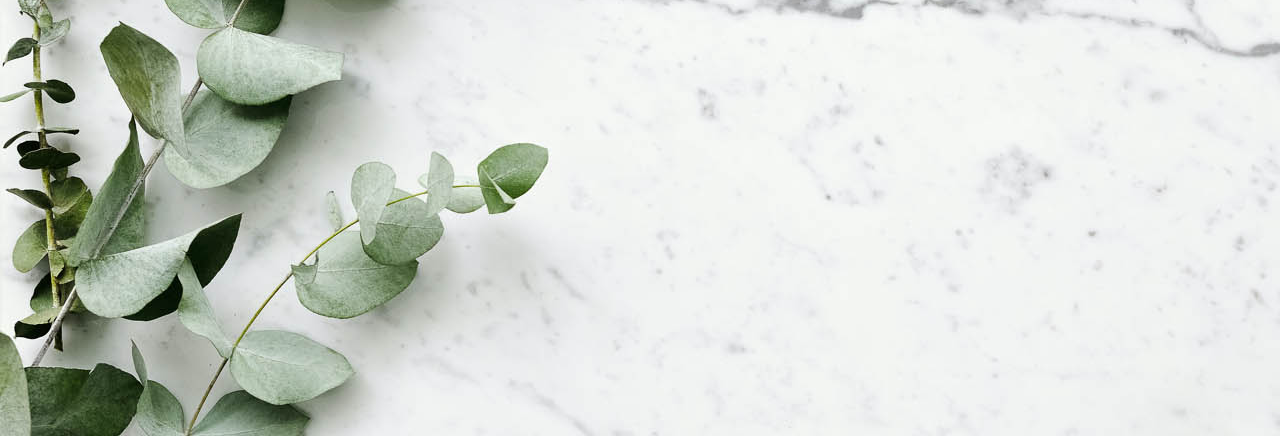
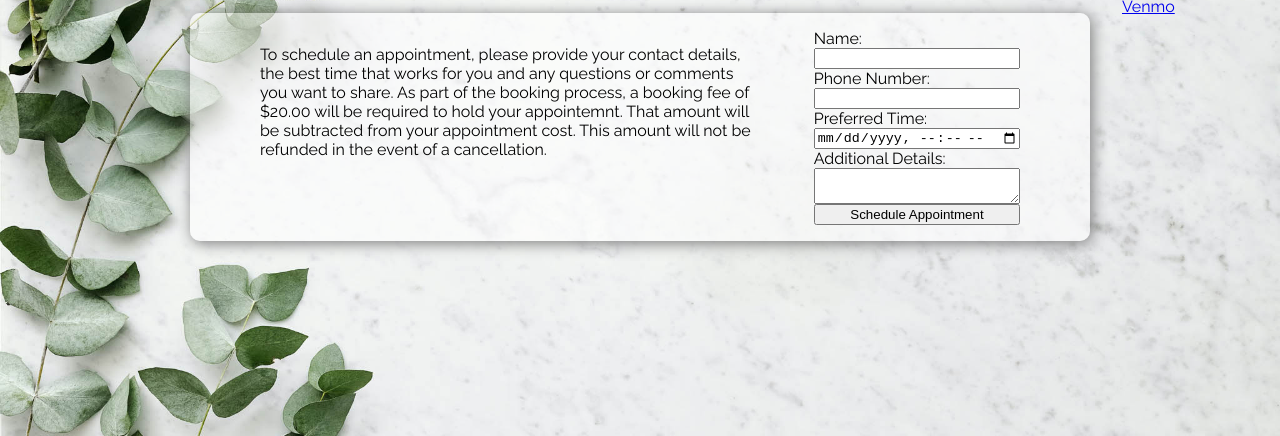
Before and after one commit to this-is-matt/NailLadyBritt, a plain HTML site: page NLScheduling.html in a window 1280 px wide. Shown: the part 364-800 px from the top of the page. Drawn offline with Linux system fonts and the light colour scheme.

Commit message:
update Scheduling

```diff
--- a/NLScheduling.html
+++ b/NLScheduling.html
@@ -23,8 +23,8 @@
         <div id="socialBanner">
             <a href="https://www.instagram.com/_the_nail_lady/" target="blank"><img src="images/Insta Glyph.png"
                     alt="test"></a>
-            <a href="https://www.facebook.com/Nail-Lady-Britt-101986902263090" target="blank"><img src="images/facebook.png"
-                    alt="test"></a>
+            <a href="https://www.facebook.com/Nail-Lady-Britt-101986902263090" target="blank"><img
+                    src="images/facebook.png" alt="test"></a>
         </div>
     </header>
     <main id="galleryGrid">
@@ -33,6 +33,18 @@
             <h1>Lady</h1>
             <h1>Britt</h1>
         </div>
+        <section class="sContainer">
+            <p class="inst">To schedule an appointment, please provide your contact details, the best time that works for you and any questions or comments you want to share. As part of the booking process, a booking fee of $20.00 will be required to hold your appointemnt. That amount will be subtracted from your appointment cost. This amount will not be refunded in the event of a cancellation.</p>
+
+            <form method="get" action="thanks.html" class="schedule">
+                <label for="name">Name: </label> <input id="name" name="name" type="text" required />
+                <label for="phone">Phone Number: </label> <input id="phone" name="phone" type="tel" required />
+                <label for="time">Preferred Time: </label> <input id="time" name="time" type="datetime-local" required />
+                <label for="details">Additional Details: </label> <textarea id="details" name="details"></textarea>
+                <button type="submit">Schedule Appointment</button>
+            </form>
+        </section>
+        <a href="https://venmo.com/?txn=pay&audience=public&recipients=nailladybritt&amount=20&note=Appointment%20Deposit">Venmo</a>
 
 
 </body>
--- a/css/index.css
+++ b/css/index.css
@@ -12,7 +12,10 @@ h6 {
 body {
   font-family: "Raleway", sans-serif;
   background-image: url("../images/granite.jpg");
-  background-repeat: repeat-y;
+  /* background-repeat: repeat-y; */
+  background-attachment: fixed;
+    background-repeat: no-repeat;
+    background-size: cover;
 }
 
 header {
@@ -147,9 +150,6 @@ nav a:hover {
   margin-top: 60px;
 }
 
-#galleryGrid button {
-  font-size: 50px;
-}
 .gCard{
   border-radius: 8px;
   overflow: hidden;
@@ -161,12 +161,13 @@ nav a:hover {
   width: 100%;
   height: 100%;
 }
-.gContainer{
+.gContainer, .sContainer{
   display: flex;
   flex-direction: row;
   flex-wrap: wrap;
-  justify-content: left;
+  justify-content: space-evenly;
   padding: 1rem;
+  margin: 1rem;
   background-color: #ffffff8c;
   border-radius: 10px;
   box-shadow: 2px 2px 15px #777;
@@ -219,10 +220,16 @@ nav a:hover {
   grid-template-rows: 0.5fr 0.25fr 1fr;
   grid-gap: 1em;
 }
-#schedule {
-  grid-row: 2/3;
+.sContainer{
+  flex-wrap: nowrap;
 }
-
+.inst{
+  max-width: 500px;
+}
+.schedule{
+  display: flex;
+  flex-direction: column;
+}
 /* Pricing */
 .pCard {
   font-size: 1.5rem;
```
